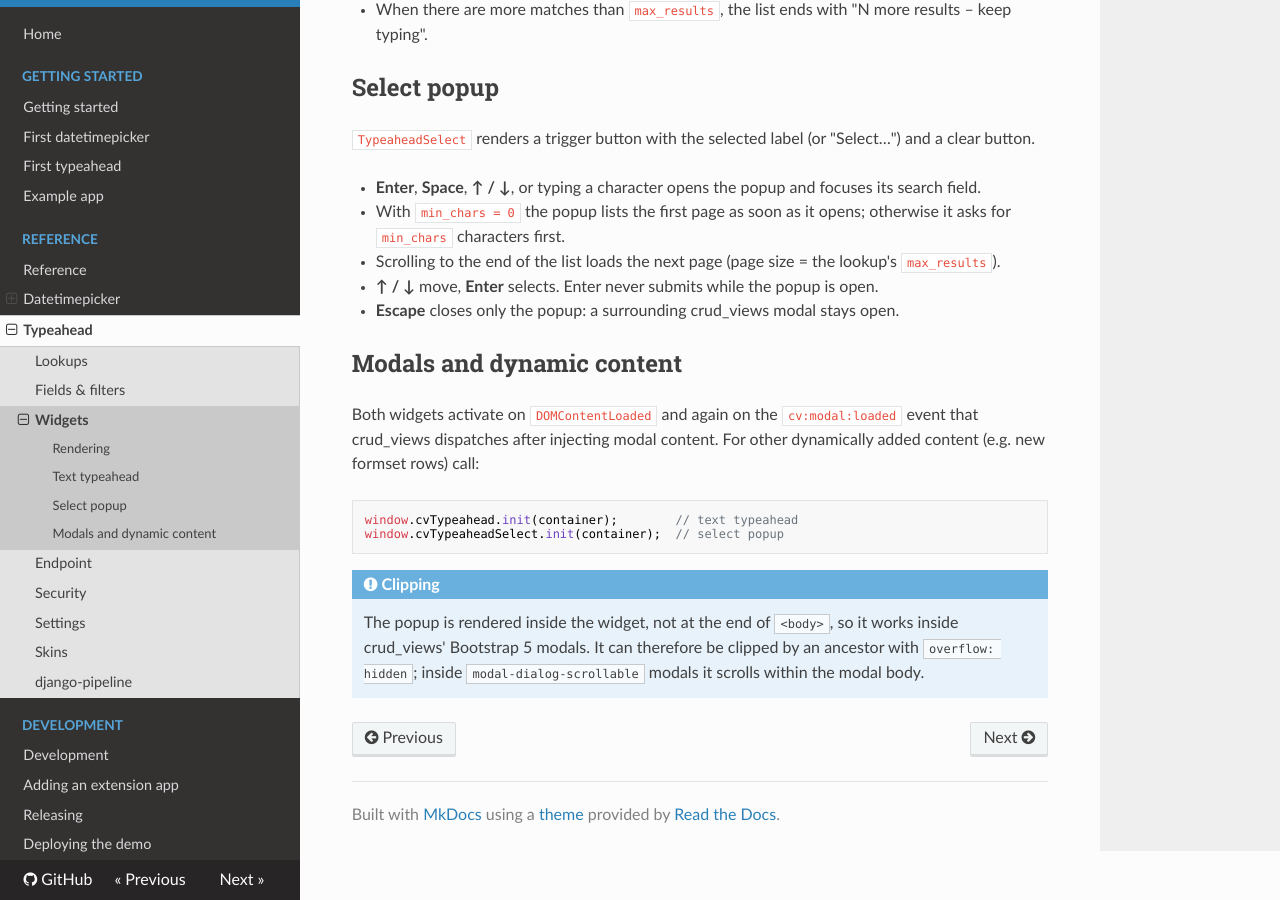
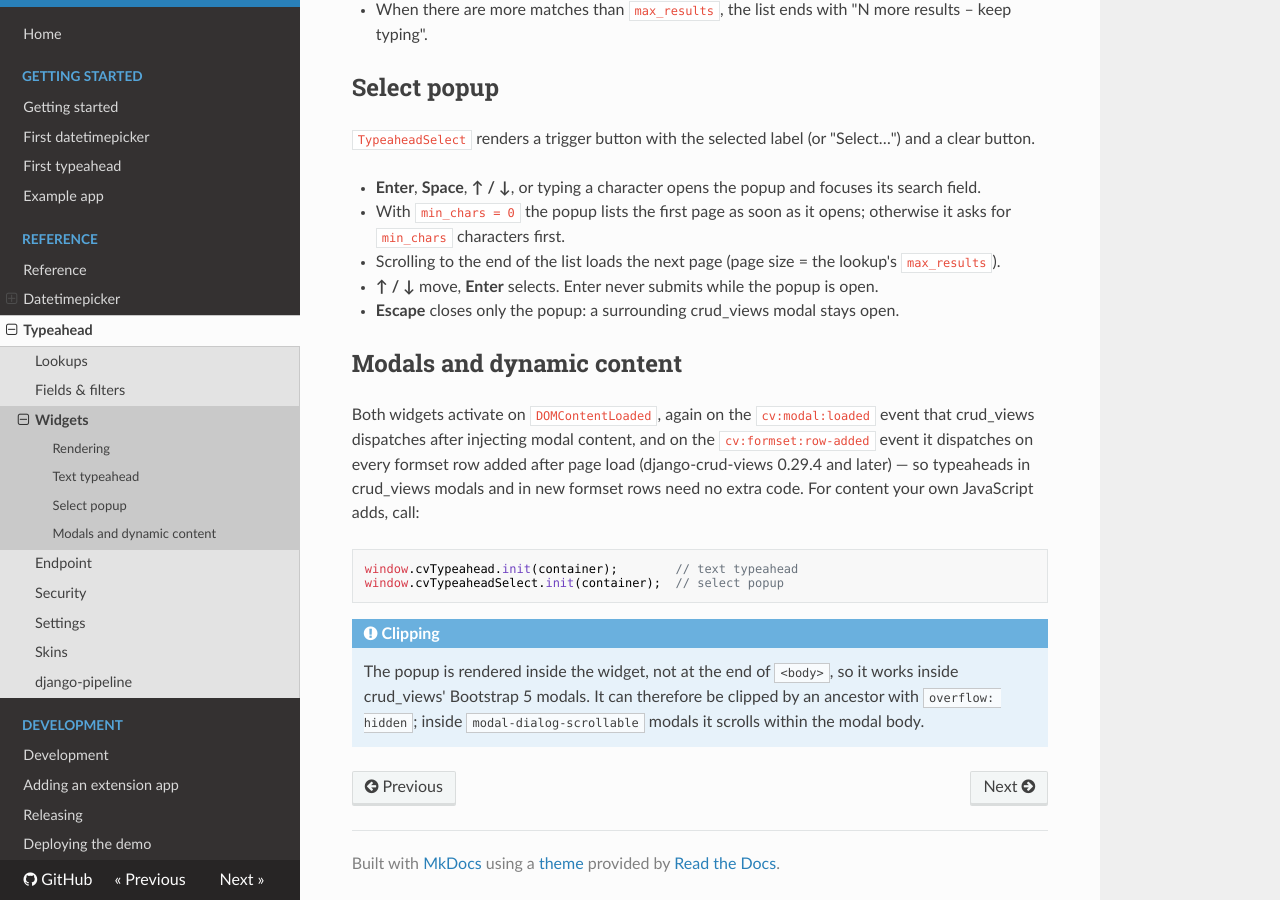
Before and after one commit to jacob-consulting/django-crud-views-extensions, an MkDocs documentation site: the page built from docs/reference/typeahead/widgets.md, in a window 1280 px wide and 900 px high, scrolled down 1367 px. Built offline with MkDocs 1.6.1, drawn with Linux system fonts in a browser that asks for light colours; nearby versions of some CDN libraries.

Commit message:
fix: initialize pickers and typeaheads in formset rows added after page load (#5)
Listen for django-crud-views' cv:formset:row-added event (jacob-consulting/django-crud-views#197)
in the datetimepicker init.js and both typeahead frontends, and document it.

Co-authored-by: Alexander Jacob <alexander.jacob@jacob-consulting.de>
Co-authored-by: Claude Opus 5.5 <noreply@anthropic.com>

````diff
--- a/docs/reference/typeahead/widgets.md
+++ b/docs/reference/typeahead/widgets.md
@@ -63,8 +63,10 @@ The visible text is the label of the selected object, except while you are typin
 
 ## Modals and dynamic content
 
-Both widgets activate on `DOMContentLoaded` and again on the `cv:modal:loaded` event that crud_views
-dispatches after injecting modal content. For other dynamically added content (e.g. new formset rows) call:
+Both widgets activate on `DOMContentLoaded`, again on the `cv:modal:loaded` event that crud_views
+dispatches after injecting modal content, and on the `cv:formset:row-added` event it dispatches on every
+formset row added after page load (django-crud-views 0.29.4 and later) — so typeaheads in crud_views modals
+and in new formset rows need no extra code. For content your own JavaScript adds, call:
 
 ```javascript
 window.cvTypeahead.init(container);        // text typeahead
--- a/src/crud_views_widget_datetimepicker/static/crud_views_widget_datetimepicker/init.js
+++ b/src/crud_views_widget_datetimepicker/static/crud_views_widget_datetimepicker/init.js
@@ -22,5 +22,10 @@
                 initPickers(modal);
             });
         }
+
+        // crud_views (>= 0.29.4) dispatches this (bubbling) on each formset row added after page load.
+        document.addEventListener("cv:formset:row-added", function (event) {
+            initPickers(event.target);
+        });
     });
 })();
--- a/src/crud_views_widget_typeahead/static/crud_views_widget_typeahead/typeahead.js
+++ b/src/crud_views_widget_typeahead/static/crud_views_widget_typeahead/typeahead.js
@@ -308,4 +308,8 @@
     document.addEventListener("cv:modal:loaded", function (e) {
         init(e.target);
     });
+    // crud_views (>= 0.29.4) dispatches this (bubbling) on each formset row added after page load
+    document.addEventListener("cv:formset:row-added", function (e) {
+        init(e.target);
+    });
 })();
````
Also changed, not shown: docs/reference/datetimepicker/widgets.md (+3 -1 lines), docs/reference/typeahead/skins.md (+2 -2 lines), src/crud_views_widget_typeahead/static/crud_views_widget_typeahead/typeahead-select.js (+6 -1 lines), 3 other files.
